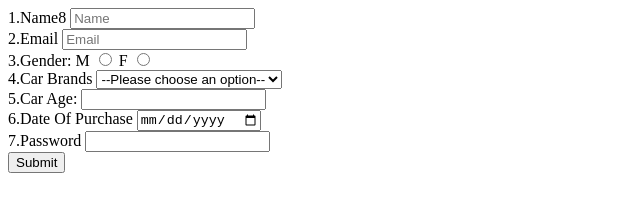
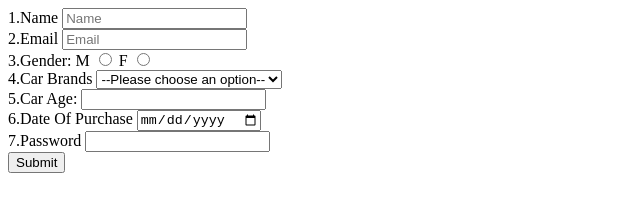
Before and after one commit to acciojob/car-insurance-form-shireesha420, a website: page main.html in a window 1280 px wide. Shown: the full height of the page, 0-640 px from the left. Drawn offline with Linux system fonts and the light colour scheme.

Commit message:
created a submission

```diff
--- a/main.html
+++ b/main.html
@@ -9,7 +9,7 @@
 <body>
 	 <form id="my-form" method="post">
 				<div>
-			<label for="name">1.Name8</label>
+			<label for="name">1.Name</label>
 			<input type="text" id="name" placeholder="Name" required>
 		</div>
 		<div>
```
